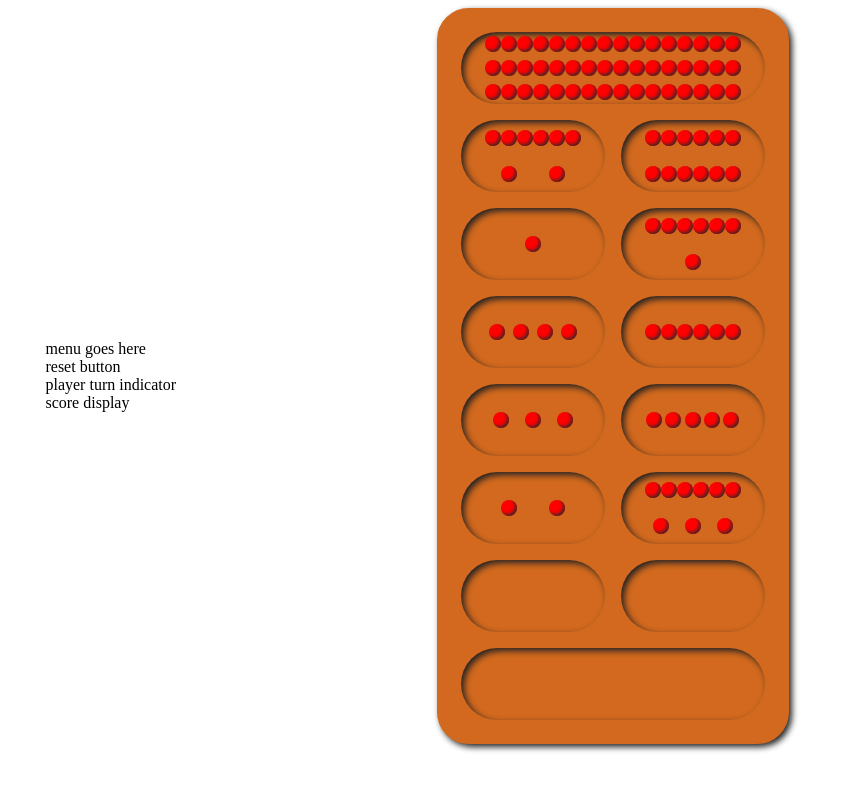
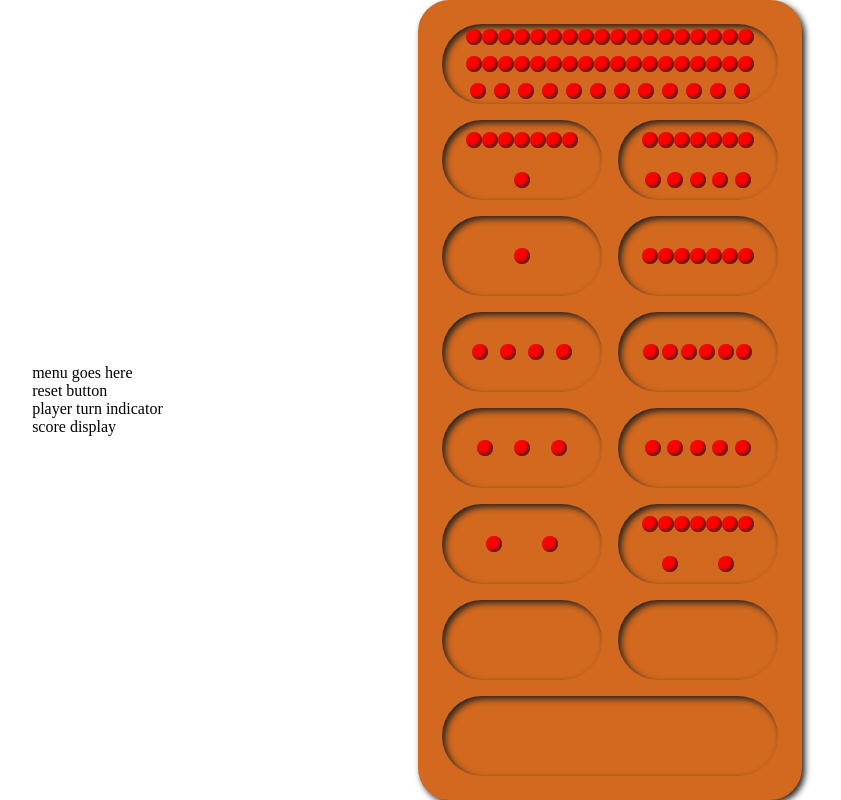
Before and after one commit to davidkuntz02/mancala, a plain HTML site: page index.html in a window 1280 px wide. Shown: the whole page, without its empty margins (223-1064 px from the left). Drawn offline with Linux system fonts and the light colour scheme.

Commit message:
these marbles man

```diff
--- a/game.js
+++ b/game.js
@@ -1,12 +1,21 @@
-//initial board
-var boardInit = [0,4,4,4,4,4,4,0,4,4,4,4,4,4]
+window.onload = function(){
+    //initial board
+    var boardInit = [0,4,4,4,4,4,4,0,4,4,4,4,4,4];
 
-//marble object function?
+    var marbles = []; //idk if i need this or not
 
-//pit object array
+    //marble object functions
+    //take marbles from pit and deposit marbles
+    //if last pit is not empty or is store end turn
+    //if last pit is empty capture adjacent marbles and end turn
 
-//board object
-var Board = {
-    board : boardInit
+    //pit object array?
 
+
+    //board object
+    var Board = {
+        board : boardInit,
+        score : {player1: 0, player2: 0},
+        playerTurn : 1
+    }
 }
--- a/index.html
+++ b/index.html
@@ -6,7 +6,7 @@
 </head>
 <body>
     <div class="container">
-        <div class="container">
+        <div class="row">
             menu goes here
             <br>
             reset button
@@ -15,11 +15,10 @@
             <br>
             score display
         </div>
-        <div class="container">
+        <div class="row">
             <div id="board">
                 <div class="box">
-                    <div class="store" id="p1store">
-                        <div class="depth">
+                    <div class="pit store" id="p1store">
                             <div class="marble"></div>
                             <div class="marble"></div>
                             <div class="marble"></div>
@@ -68,13 +67,11 @@
                             <div class="marble"></div>
                             <div class="marble"></div>
                             <div class="marble"></div>
-                        </div>
                     </div>
                 </div>
                 <div class="box">
-                    <div class="row" id="p2row">
-                        <div class="pit" id="pit1">
-                            <div class="depth">
+                    <div class="column" id="p2row">
+                        <div class="pit" id="pit6">
                                 <div class="marble"></div>
                                 <div class="marble"></div>
                                 <div class="marble"></div>
@@ -83,43 +80,31 @@
                                 <div class="marble"></div>
                                 <div class="marble"></div>
                                 <div class="marble"></div>
-                            </div>
                         </div>
-                        <div class="pit" id="pit2">
-                            <div class="depth">
+                        <div class="pit" id="pit5">
                                 <div class="marble"></div>
-                            </div>
                         </div>
-                        <div class="pit" id="pit3">
-                            <div class="depth">
+                        <div class="pit" id="pit4">
                                 <div class="marble"></div>
                                 <div class="marble"></div>
                                 <div class="marble"></div>
                                 <div class="marble"></div>
-                            </div>
                         </div>
-                        <div class="pit" id="pit4">
-                            <div class="depth">
+                        <div class="pit" id="pit3">
                                 <div class="marble"></div>
                                 <div class="marble"></div>
                                 <div class="marble"></div>
-                            </div>
                         </div>
-                        <div class="pit" id="pit5">
-                            <div class="depth">
+                        <div class="pit" id="pit2">
                                 <div class="marble"></div>
                                 <div class="marble"></div>
-                            </div>
                         </div>
-                        <div class="pit" id="pit6">
-                            <div class="depth">
-                            </div>
+                        <div class="pit" id="pit1">
                         </div>
                     </div>
 
-                    <div class="row" id="p1row">
+                    <div class="column" id="p1row">
                         <div class="pit" id="pit8">
-                            <div class="depth">
                                 <div class="marble"></div>
                                 <div class="marble"></div>
                                 <div class="marble"></div>
@@ -132,10 +117,8 @@
                                 <div class="marble"></div>
                                 <div class="marble"></div>
                                 <div class="marble"></div>
-                            </div>
                         </div>
                         <div class="pit" id="pit9">
-                            <div class="depth">
                                 <div class="marble"></div>
                                 <div class="marble"></div>
                                 <div class="marble"></div>
@@ -143,29 +126,23 @@
                                 <div class="marble"></div>
                                 <div class="marble"></div>
                                 <div class="marble"></div>
-                            </div>
                         </div>
                         <div class="pit" id="pit10">
-                            <div class="depth">
                                 <div class="marble"></div>
                                 <div class="marble"></div>
                                 <div class="marble"></div>
                                 <div class="marble"></div>
                                 <div class="marble"></div>
                                 <div class="marble"></div>
-                            </div>
                         </div>
                         <div class="pit" id="pit11">
-                            <div class="depth">
                                 <div class="marble"></div>
                                 <div class="marble"></div>
                                 <div class="marble"></div>
                                 <div class="marble"></div>
                                 <div class="marble"></div>
-                            </div>
                         </div>
                         <div class="pit" id="pit12">
-                            <div class="depth">
                                 <div class="marble"></div>
                                 <div class="marble"></div>
                                 <div class="marble"></div>
@@ -175,18 +152,13 @@
                                 <div class="marble"></div>
                                 <div class="marble"></div>
                                 <div class="marble"></div>
-                            </div>
                         </div>
                         <div class="pit" id="pit13">
-                            <div class="depth">
-                            </div>
                         </div>
                     </div>
                 </div>
                 <div class="box">
-                    <div class="store" id="p2store">
-                        <div class="depth">
-                        </div>
+                    <div class="pit store" id="p2store">
                     </div>
                 </div>
             </div><!-- board -->
--- a/style.css
+++ b/style.css
@@ -1,27 +1,20 @@
+body{
+    margin: 0;
+    padding: 0;
+}
 .container{
     display: flex;
     justify-content: space-evenly;
     flex-wrap: wrap;
 }
-.container .container{
+.row{
+    display: flex;
     align-items: center;
     justify-content: center;
 }
 .pit{
     width: 20vmin;
-}
-.store{
-    width: 40vmin;
-}
-.pit, .store{
-    min-height: 11vmin;
-    padding: 1vmin;
-    box-sizing: border-box;
-    background-color: chocolate;
-}
-.depth{
-    width: 100%;
-    height: 100%;
+    min-height: 10vmin;
     border-radius: 6vmin;
     box-shadow: 3px 3px 6px #222 inset;
     display: flex;
@@ -31,7 +24,10 @@
     justify-content: space-around;
     box-sizing: border-box;
     padding: 0 3vmin;
-
+    margin: 1vmin;
+}
+.pit.store{
+    width: 42vmin;
 }
 .marble{
     background-color: red;
@@ -40,13 +36,12 @@
     border-radius: 100%;
     box-shadow: -2px -2px 3px #522 inset;
 }
-.row{
+.column{
     display: flex;
     flex-direction: column;
 }
 .box{
     display: flex;
-    /* flex-direction: column; */
 }
 #board{
     background-color: chocolate;
```
